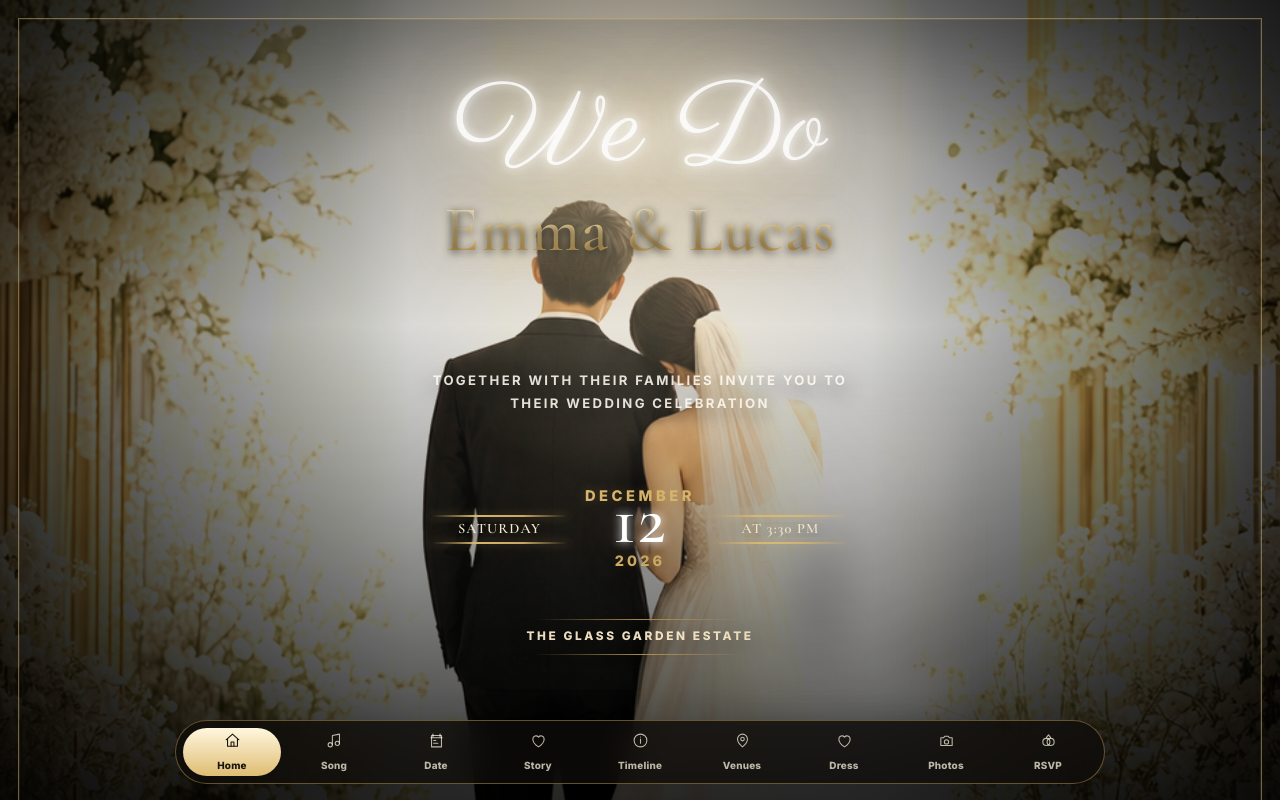
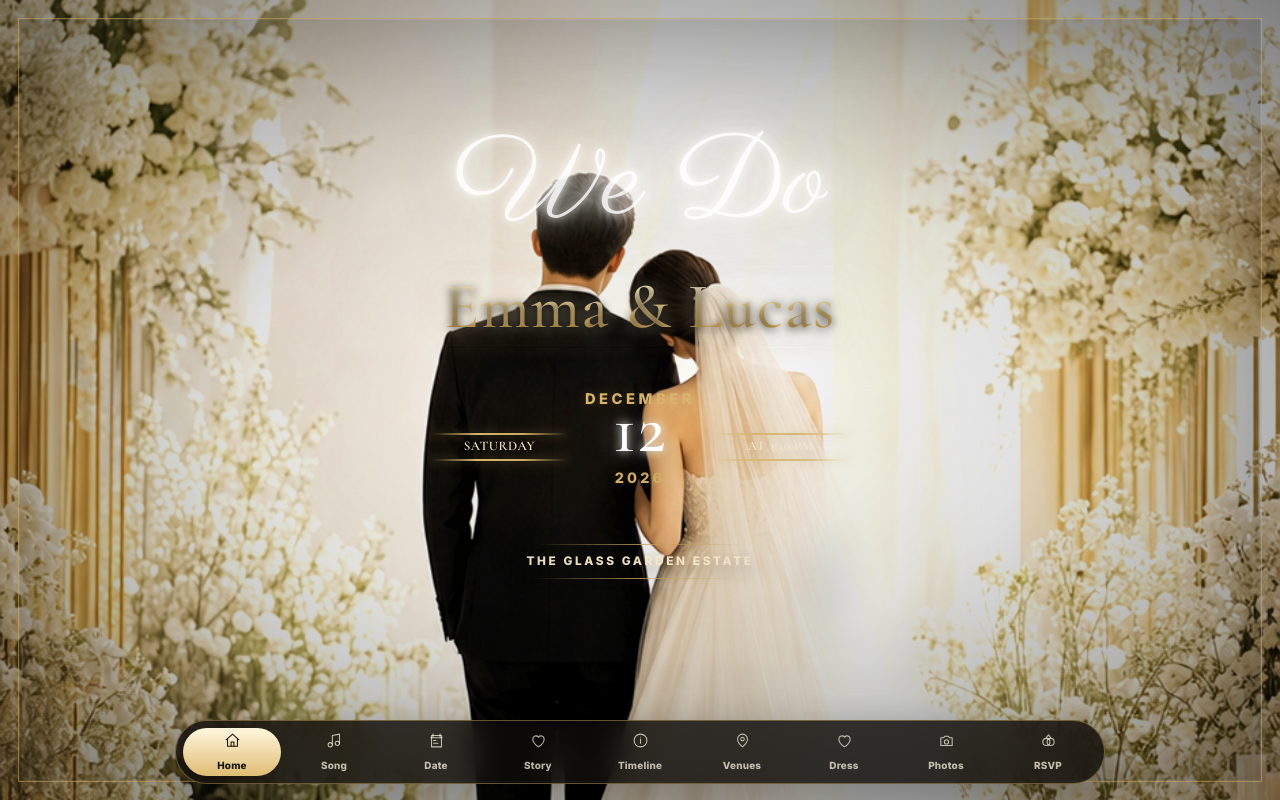
Before and after one commit to Nobel009/wedding-website-v2, a React (Vite) app: page / in a window 1280 px wide. Shown: the top 800 px of the page. Built offline with nearby package versions, Linux system fonts and the light colour scheme.

Commit message:
Added New Template Design for Wedding Website 2

```diff
--- a/src/components/Hero.jsx
+++ b/src/components/Hero.jsx
@@ -24,7 +24,7 @@ export function Hero({ data }) {
             <span />
           </div>
         </div>
-        <p className="hero-invite">{data.hero.invitation}</p>
+        {data.hero.invitation ? <p className="hero-invite">{data.hero.invitation}</p> : null}
 
         <div className="hero-meta">
           <div className="hero-date-lockup" aria-label={`${data.wedding.displayDate} at ${data.wedding.time}`}>
--- a/src/data/weddingData.js
+++ b/src/data/weddingData.js
@@ -15,8 +15,7 @@ export const weddingData = {
   hero: {
     image: '/images/wedding-hero.png',
     eyebrow: 'We Do',
-    invitation:
-      'Together with their families invite you to their wedding celebration',
+    invitation: '',
   },
   music: {
     title: 'Tahanan (Live at The Cozy Cove)',
--- a/src/styles/wedding.css
+++ b/src/styles/wedding.css
@@ -261,17 +261,28 @@ textarea:focus-visible {
   height: 100%;
   object-fit: cover;
   object-position: center;
-  filter: brightness(1.16) contrast(1.03) saturate(1.02);
+  filter:
+    brightness(1.05)
+    contrast(1.08)
+    saturate(1.02);
+  /* filter: brightness(1.16) contrast(1.03) saturate(1.02); */
   animation: heroScale 1200ms ease both;
 }
 
 .hero-overlay {
   z-index: -2;
   background:
+    radial-gradient(
+      ellipse at center 50%,
+      rgba(255, 250, 235, 0.015) 0%,
+      rgba(0, 0, 0, 0.12) 44%,
+      rgba(0, 0, 0, 0.50) 100%
+    );
+  /* background:
     radial-gradient(ellipse at center 16%, rgba(255, 232, 184, 0.46), transparent 34%),
     radial-gradient(ellipse at center 50%, rgba(255, 245, 220, 0.08), rgba(0, 0, 0, 0.18) 54%, rgba(0, 0, 0, 0.68) 100%),
     linear-gradient(180deg, rgba(0, 0, 0, 0.30), rgba(0, 0, 0, 0.06) 38%, rgba(0, 0, 0, 0.82)),
-    linear-gradient(90deg, rgba(0, 0, 0, 0.54), transparent 32%, transparent 68%, rgba(0, 0, 0, 0.54));
+    linear-gradient(90deg, rgba(0, 0, 0, 0.54), transparent 32%, transparent 68%, rgba(0, 0, 0, 0.54)); */
 }
 
 .hero-floral {
@@ -329,9 +340,10 @@ textarea:focus-visible {
 .hero-name-block {
   position: relative;
   width: 100%;
-  margin: 10px auto 46px;
+  margin: 10px auto auto;
   overflow: visible;
   text-align: center;
+  margin-top: 34px;
 }
 
 .hero-name-ornament {
@@ -410,6 +422,7 @@ textarea:focus-visible {
   font-weight: 800;
   letter-spacing: 0.14em;
   text-transform: uppercase;
+  transform: translateY(32px);
   text-shadow: 0 6px 18px rgba(0, 0, 0, 0.5);
 }
 
@@ -434,8 +447,7 @@ textarea:focus-visible {
 
 .hero-date-stack span:first-child {
   position: relative;
-  top: 36px;
-  margin-bottom: 12px;
+  top: 8px;
   color: #d7b56c;
   font-size: 0.92rem;
   letter-spacing: 0.24em;
@@ -443,7 +455,7 @@ textarea:focus-visible {
 }
 
 .hero-date-stack span:last-child {
-  margin-top: 12px;
+  margin-top: 10px;
   color: #d7b56c;
   font-size: 0.9rem;
   letter-spacing: 0.22em;
@@ -452,7 +464,7 @@ textarea:focus-visible {
 
 .hero-date-stack strong {
   position: relative;
-  top: 10px;
+  top: 0;
   color: var(--white);
   font-family: var(--serif);
   font-size: clamp(4.5rem, 19vw, 6rem);
@@ -470,7 +482,7 @@ textarea:focus-visible {
   display: grid;
   align-items: center;
   gap: 5px;
-  min-width: 0;
+  min-width: 118px;
   padding-bottom: 28px;
 }
 
@@ -478,27 +490,30 @@ textarea:focus-visible {
 .hero-date-side::after {
   display: block;
   height: 2px;
+  border-radius: 999px;
   content: "";
   background: linear-gradient(
     90deg,
     transparent,
     #d7b56c,
-    rgba(215, 181, 108, 0.92),
+    rgba(215, 181, 108, 0.95),
     transparent
   );
-  box-shadow: 0 0 10px rgba(215, 181, 108, 0.38);
+  box-shadow:
+    0 0 10px rgba(215, 181, 108, 0.38),
+    0 0 18px rgba(215, 181, 108, 0.22);
 }
 
 .hero-date-side span {
   display: block;
-  overflow: hidden;
+  overflow: visible;
   color: #f5e7c8;
   font-family: var(--serif);
-  font-size: 0.9rem;
-  letter-spacing: 0.08em;
+  font-size: 0.82rem;
+  letter-spacing: 0.04em;
   line-height: 1;
   text-align: center;
-  text-overflow: ellipsis;
+  text-overflow: unset;
   white-space: nowrap;
 }
 
@@ -508,6 +523,7 @@ textarea:focus-visible {
   color: rgba(245, 231, 200, 0.96);
   font-size: 0.74rem;
   letter-spacing: 0.22em;
+  margin-top: 8px;
 }
 
 .hero-date-flourish {
@@ -2081,7 +2097,24 @@ address {
   }
 
   .hero-name-block {
-    margin-bottom: 44px;
+    margin: 10px auto auto;
+  }
+
+  .hero-date-lockup {
+    column-gap: 8px;
+  }
+
+  .hero-date-stack {
+    min-width: 64px;
+  }
+
+  .hero-date-side {
+    min-width: 96px;
+  }
+
+  .hero-date-side span {
+    font-size: 0.74rem;
+    letter-spacing: 0.02em;
   }
 
   .hero-date-stack strong {
```
